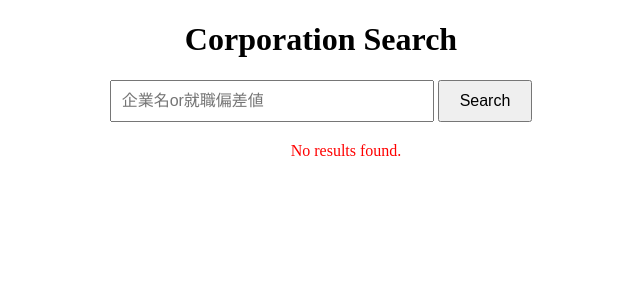
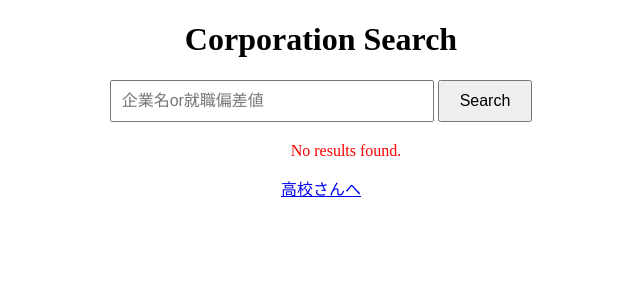
Before and after one commit to RIONAGANO19990620/Ranking, a Django app: page / in a window 1280 px wide. Shown: the top 300 px of the page, without its empty margins (319-959 px from the left). Run offline with Django 3.2, Linux system fonts and the light colour scheme.

Commit message:
高校さんと企業さんを行き来できるように

```diff
--- a/corporation/templates/corporation_search.html
+++ b/corporation/templates/corporation_search.html
@@ -65,5 +65,6 @@
             <p class="no-results">No results found.</p>
         {% endif %}
     </div>
+    <a href="high_school">高校さんへ</a>
 </body>
 </html>
--- a/highschool/templates/high_school_search.html
+++ b/highschool/templates/high_school_search.html
@@ -65,5 +65,6 @@
             <p class="no-results">No results found.</p>
         {% endif %}
     </div>
+    <a href="../">企業さんへ</a>
 </body>
 </html>
```
